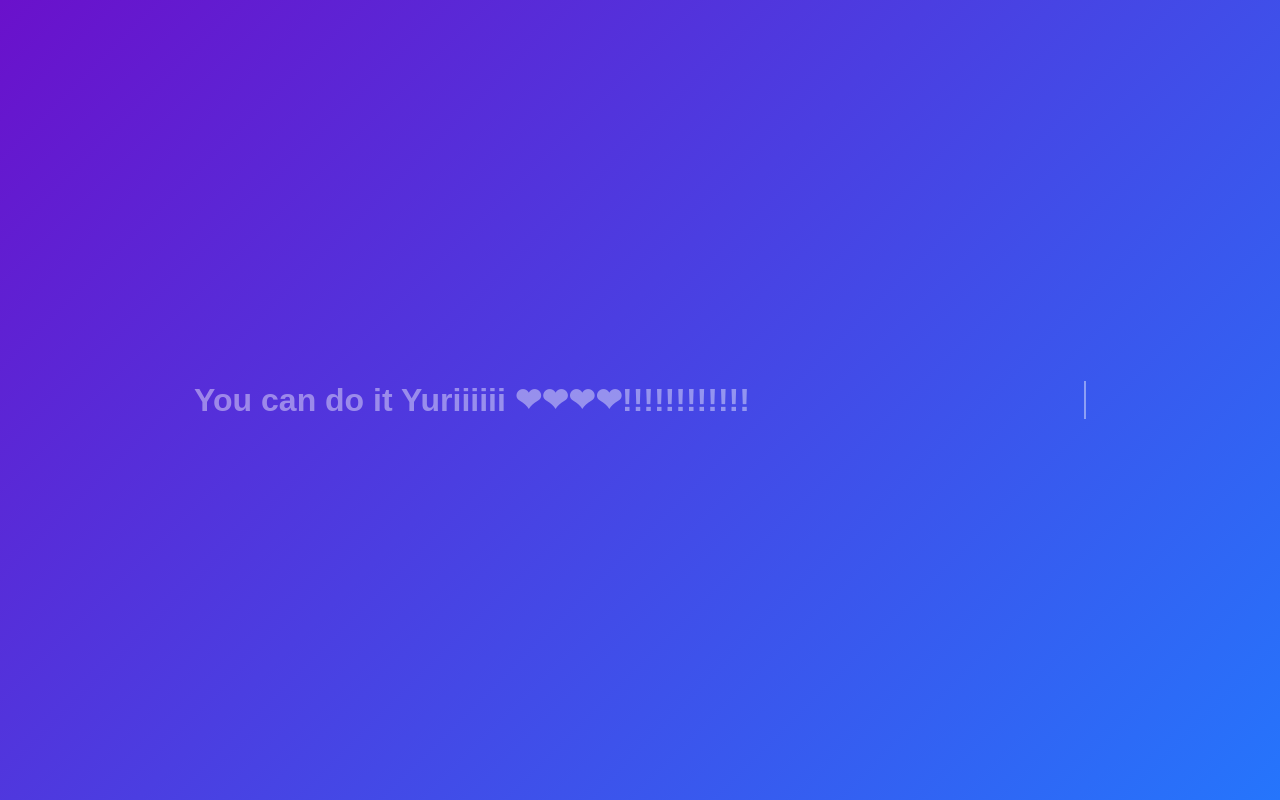
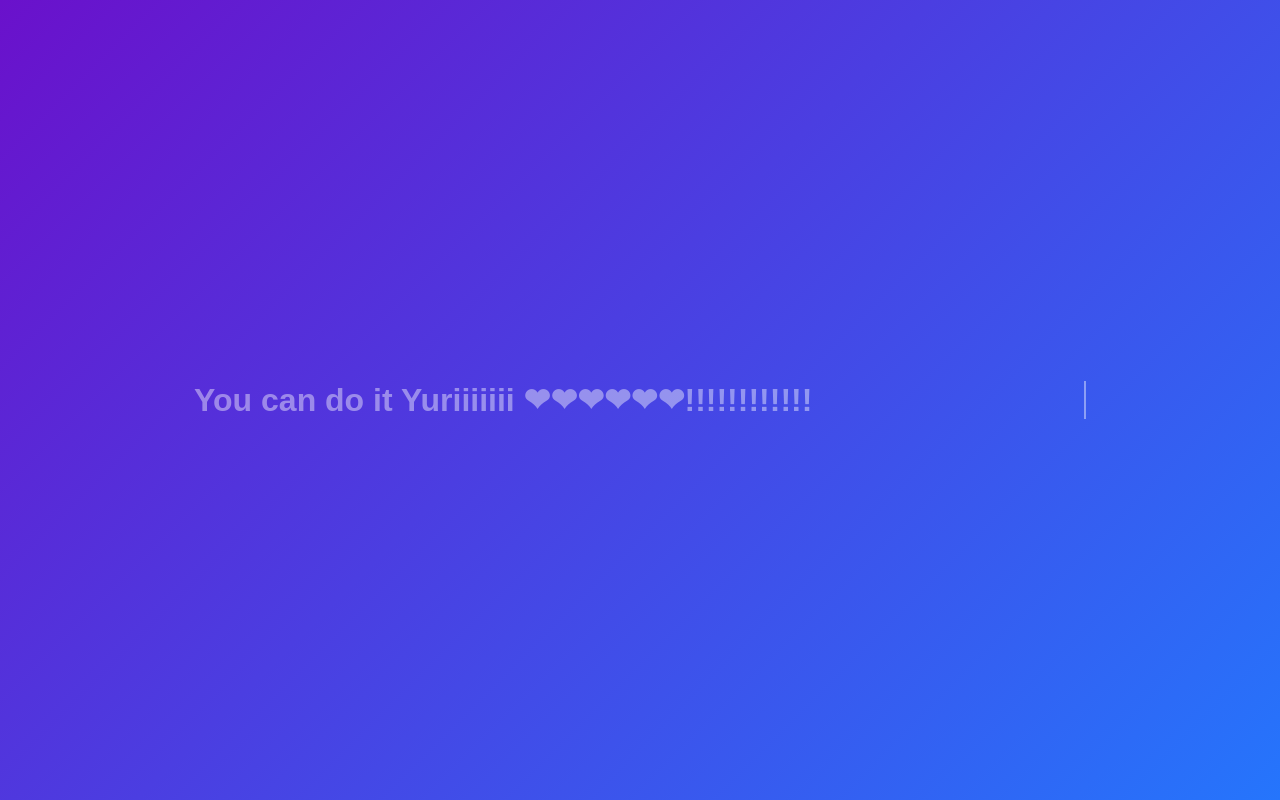
Before and after one commit to Aulrich-tech/Yuri, a plain HTML site: page index.html in a window 1280 px wide. Drawn offline with Linux system fonts and the light colour scheme.

Commit message:
Update index.html

```diff
--- a/index.html
+++ b/index.html
@@ -8,7 +8,7 @@
 </head>
 <body>
     <div class="container">
-        <p class="animated-text">You can do it Yuriiiiii ❤❤❤❤!!!!!!!!!!!!</p>
+        <p class="animated-text">You can do it Yuriiiiiii ❤❤❤❤❤❤!!!!!!!!!!!!</p>
     </div>
 </body>
 </html>
```
